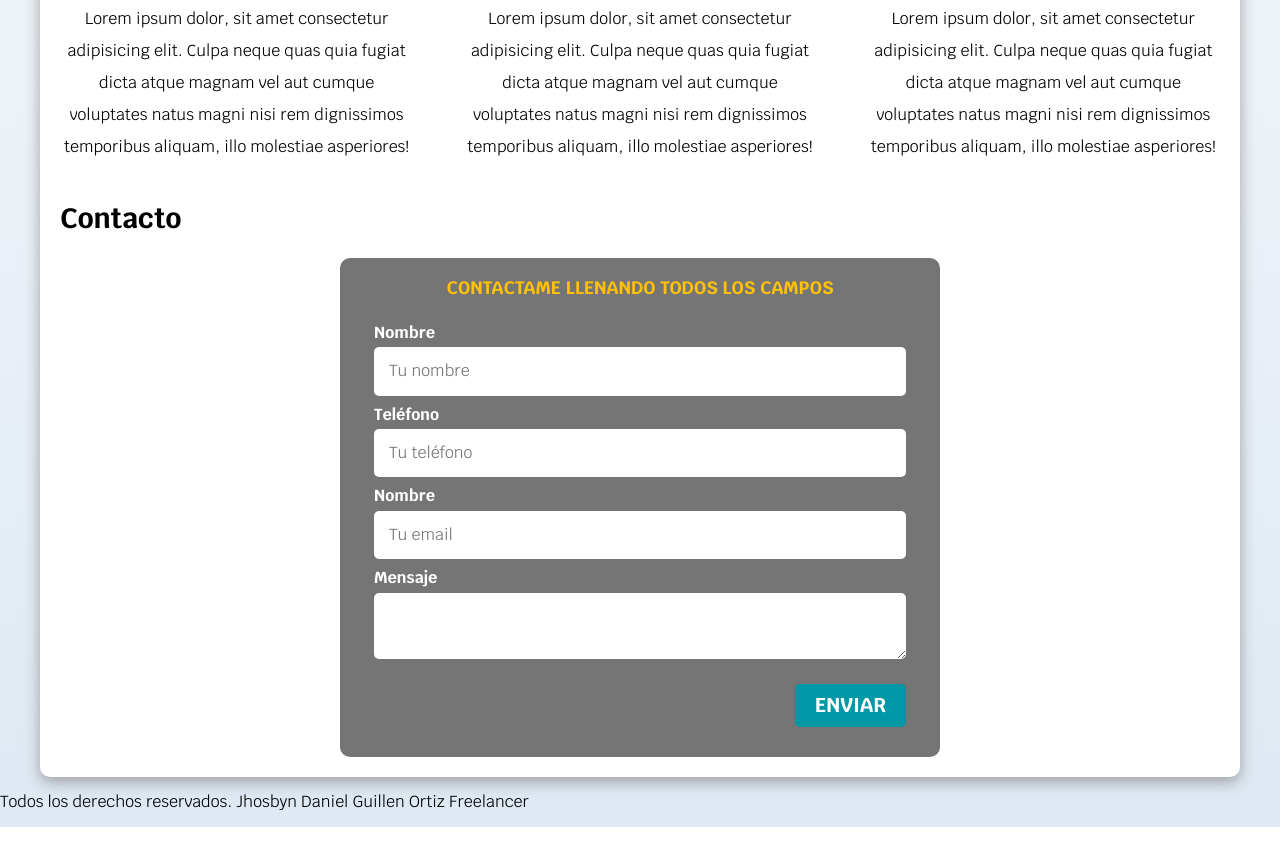
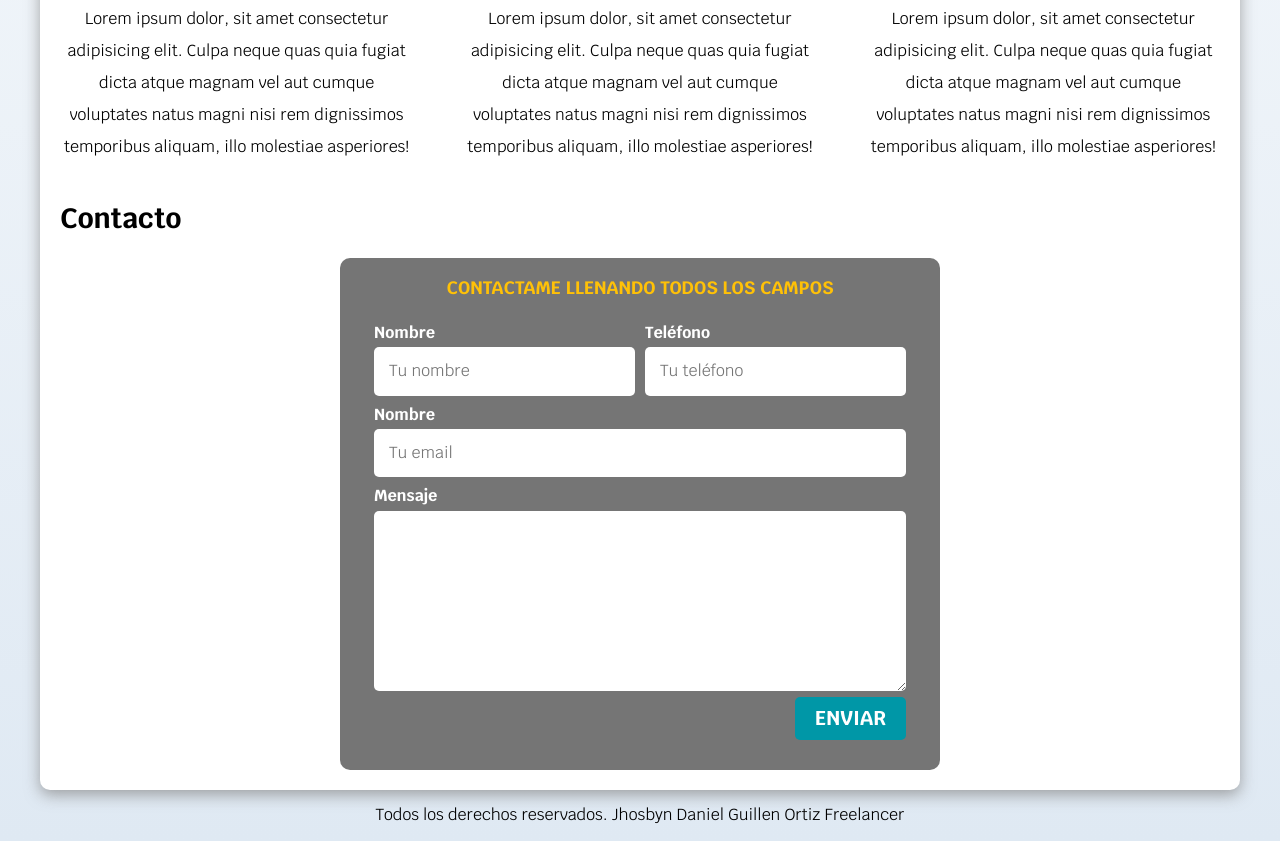
Before and after one commit to Patchwtf/FreeLancer, a plain HTML site: page index.html in a window 1280 px wide. Shown: the part 926-1767 px from the top of the page. Drawn offline with Linux system fonts and the light colour scheme.

Commit message:
Proyecto Finalizado

```diff
--- a/index.html
+++ b/index.html
@@ -202,16 +202,16 @@
                 <label>Mensaje</label>
                 <textarea></textarea>
               </div>
-              <div class="aling-derecha flex">
-                <input type="submit" value="Enviar" class="button w-100" />
-              </div>
             </div>
             <!--*contenedor-campos*/-->
+            <div class="aling-derecha flex">
+              <input type="submit" value="Enviar" class="button w-sm-100" />
+            </div>
           </fieldset>
         </form>
       </section>
     </main>
-    <footer>
+    <footer class="footer">
       <p>
         Todos los derechos reservados. Jhosbyn Daniel Guillen Ortiz Freelancer
       </p>
--- a/styles/styles.css
+++ b/styles/styles.css
@@ -10,6 +10,14 @@
 html {
   font-size: 62.5%;
   box-sizing: border-box;
+  /*scroll-snap-type: y mandatory; /*Para Scroll Snap en el eje Y*/
+}
+
+/*Scroll Snap*/
+.main-nav,
+.formulario {
+  scroll-snap-align: center;
+  scroll-snap-stop: always;
 }
 
 *,
@@ -82,7 +90,7 @@ h3 {
 }
 /* Utilidades */
 /*$ San una propiedad y un valor por clase*/
-.w-100 {
+.w-sm-100 {
   width: 100%;
 }
 
@@ -91,7 +99,7 @@ h3 {
 }
 
 @media (min-width: 760px) {
-  .w-100 {
+  .w-sm-100 {
     width: auto;
   }
 }
@@ -181,6 +189,8 @@ h3 {
   }
 }
 
+/*servicios*/
+
 .servicio {
   display: flex;
   flex-direction: column;
@@ -230,7 +240,19 @@ h3 {
   color: var(--primario);
 }
 
-.contenedor-campo {
+@media (min-width: 768px) {
+  .contenedor-campos {
+    display: grid;
+    grid-template-columns: repeat(2, 1fr);
+    grid-template-rows: auto auto 20rem;
+    column-gap: 1rem; /*Separación de columnas*/
+  }
+
+  .campo:nth-child(3),
+  .campo:nth-child(4) {
+    /*nth-child(n) Se seleccionan los elementos de la misma clase, pero seleccionando su posición del arreglo empezando desde 0*/
+    grid-column: 1/3;
+  }
 }
 
 .campo {
@@ -244,6 +266,10 @@ h3 {
   display: block;
 }
 
+.campo textarea {
+  height: 18rem;
+}
+
 .campo input,
 .campo textarea {
   width: 100%;
@@ -251,3 +277,9 @@ h3 {
   padding: 1.5rem;
   border-radius: 0.5rem;
 }
+
+/** Footer*/
+
+.footer {
+  text-align: center;
+}
```
